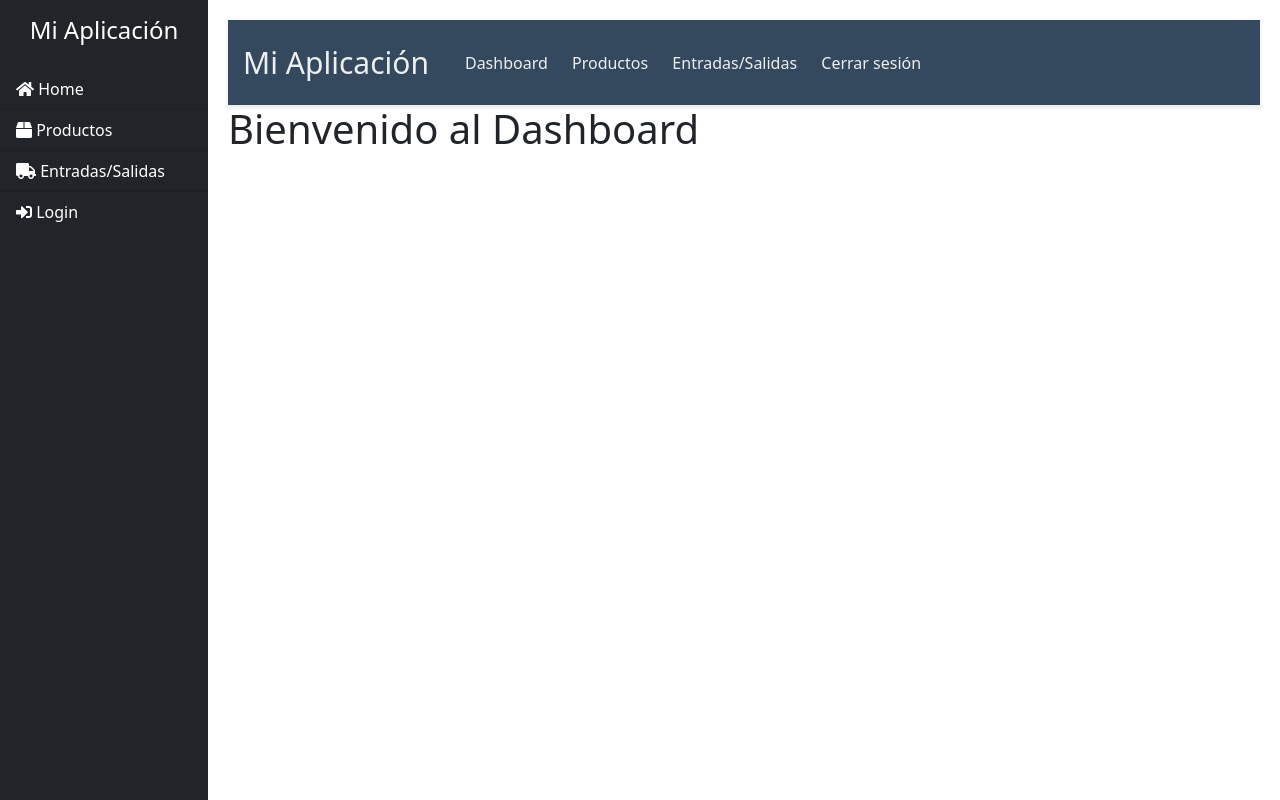
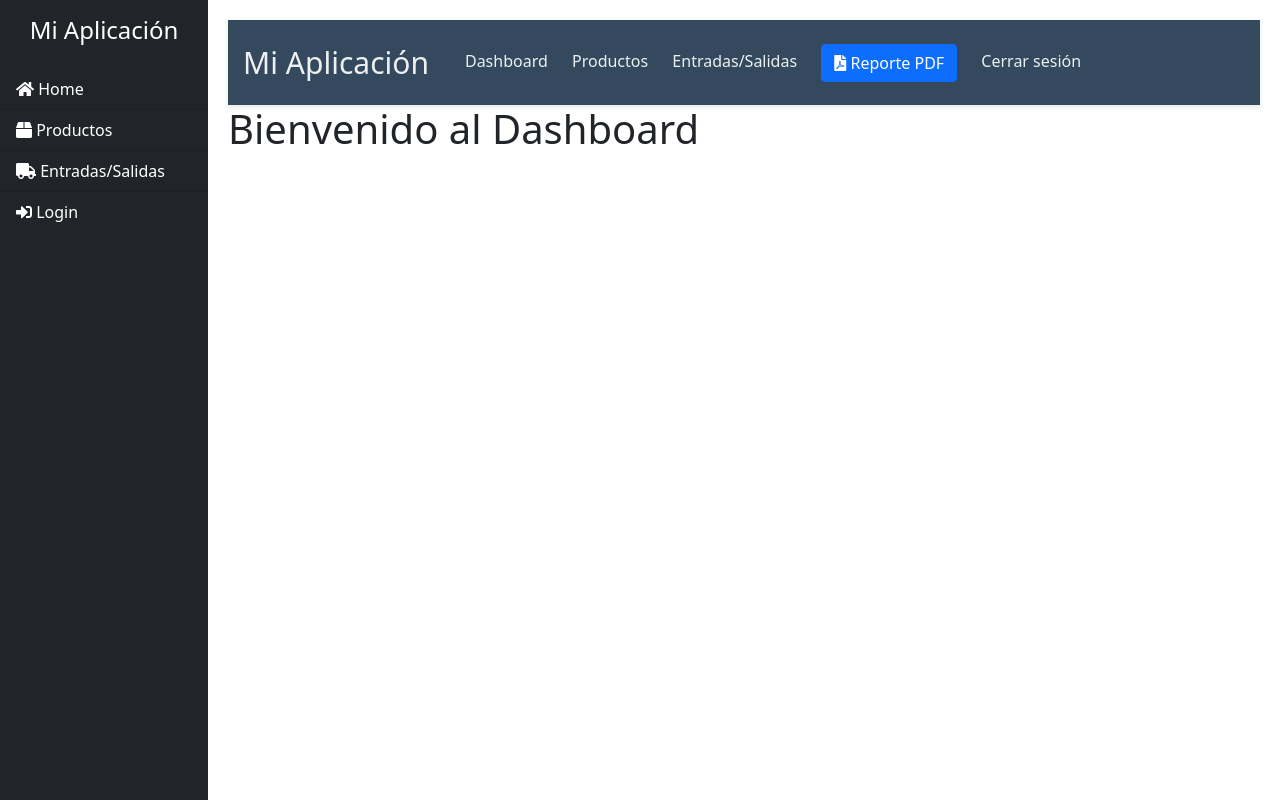
Before and after one commit to Marambio-MyA/inventariox, a Django app: page /app/home/ in a window 1280 px wide. Run offline with Django 5.2, Linux system fonts and the light colour scheme.

Commit message:
botón de reporte pdf

```diff
--- a/frontend/app/templates/app/includes/navbar.html
+++ b/frontend/app/templates/app/includes/navbar.html
@@ -7,6 +7,11 @@
             <a href="{% url 'home' %}">Dashboard</a>
             <a href="{% url 'listar_productos' %}">Productos</a>
             <a href="{% url 'entradas_salidas' %}">Entradas/Salidas</a>
+            <form action="/reporte/pdf" method="get" style="display: inline;">
+                <button type="submit" class="btn btn-primary" style="margin-left: 20px;">
+                    <i class="fa fa-file-pdf"></i> Reporte PDF
+                </button>
+            </form>
             <a href="{% url 'login' %}">Cerrar sesión</a>
         </div>
     </div>
```
